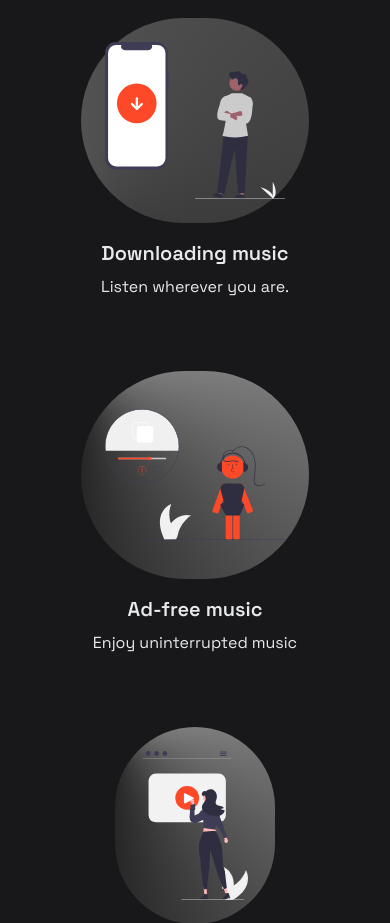
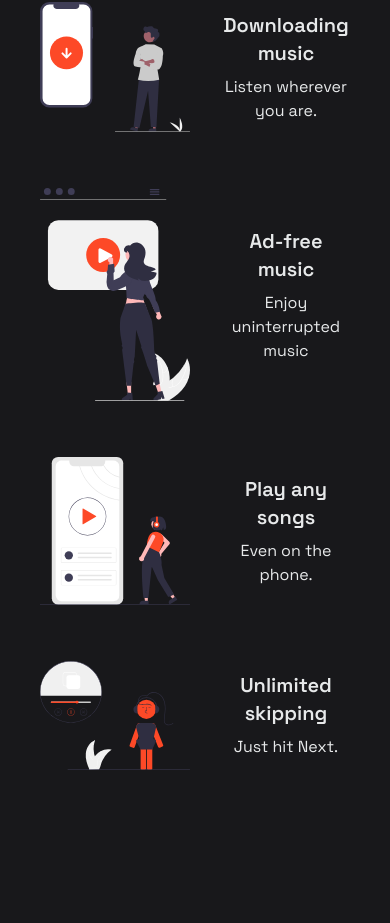
Before and after one commit to hjubsoni/music-app, a Next.js app: page / in a window 390 px wide. Shown: the part 1318-2241 px from the top of the page. After the commit the page ends 2128 px from the top, so only its background shows below. Built offline with nearby package versions, Linux system fonts and the light colour scheme; no server answers.

Commit message:
fix mobile design

```diff
--- /dev/null
+++ b/components/PremiumSection/PremiumCard.tsx
@@ -0,0 +1,25 @@
+import React from 'react';
+import Image from 'next/image';
+import { type ImageProps } from 'next/image';
+
+interface delegateProps {
+  src: string;
+  alt: string;
+  width: number;
+  height: number;
+  children: React.ReactNode;
+}
+
+function PremiumCard({ children, ...delegated }: delegateProps) {
+  return (
+    <article className="p-6 rounded-full  flex items-center justify-center  gap-8 sm:flex-col">
+      <Image {...delegated} />
+
+      <div className="flex flex-col gap-4 items-center justify-center">
+        {children}
+      </div>
+    </article>
+  );
+}
+
+export default PremiumCard;
--- a/components/PremiumSection/PremiumSection.tsx
+++ b/components/PremiumSection/PremiumSection.tsx
@@ -1,63 +1,62 @@
 import Image from 'next/image';
 import React from 'react';
+import PremiumCard from './PremiumCard';
 
 function PremiumSection() {
   return (
-    <section className="max-w-6xl mx-auto p-4 pt-16 flex flex-col gap-12 ">
+    <section className="max-w-6xl mx-auto p-4 pt-16 flex flex-col gap-8 ">
       <h2 className="text-center font-bold text-4xl">
         Why upgrade to Premium?
       </h2>
-      <div className="grid grid-cols-1 sm:grid-cols-2  lg:grid-cols-4 place-items-center gap-6 ">
-        <article className="p-6 rounded-full  flex items-center justify-center flex-col gap-4">
-          <div className="p-6 bg-[conic-gradient(at_bottom_left,_var(--tw-gradient-stops))] from-neutral-600 via-neutral-800 to-neutral-900 rounded-full min-w-[10rem] min-h-[10rem] max-w-[40rem] max-h-[40rem] w-full h-full flex items-center justify-center">
-            <Image
-              src="/icons/premium-icon1.svg"
-              width={180}
-              height={180}
-              alt=""
-            />
-          </div>
-          <h6 className="font-semibold text-xl">Downloading music</h6>
-          <p className="-mt-2">Listen wherever you are.</p>
-        </article>{' '}
-        <article className="p-6 rounded-full  flex items-center justify-center flex-col gap-4">
-          <div className="p-6 bg-[conic-gradient(at_top_left,_var(--tw-gradient-stops))] from-neutral-300 via-neutral-800 to-neutral-900 rounded-full min-w-[13rem] min-h-[13rem] max-w-[40rem] max-h-[40rem]  flex items-center justify-center">
-            <Image
-              src="/icons/premium-icon2.svg"
-              width={180}
-              height={180}
-              alt=""
-            />
-          </div>
-          <h6 className="font-semibold text-xl">Ad-free music</h6>
-          <p className="-mt-2">Enjoy uninterrupted music</p>
-        </article>{' '}
-        <article className="p-6  rounded-full flex items-center justify-center flex-col gap-4">
-          <div className="p-6 bg-[conic-gradient(at_top_left,_var(--tw-gradient-stops))] from-neutral-300 via-neutral-800 to-neutral-900 rounded-full min-w-[10rem] min-h-[10rem] max-w-[40rem] max-h-[40rem]  flex items-center justify-center">
-            <Image
-              src="/icons/premium-icon3.svg"
-              width={105}
-              height={105}
-              alt=""
-            />
-          </div>
-          <h6 className="font-semibold text-xl">Play any songs</h6>
-          <p className="-mt-2">Even on the phone.</p>
-        </article>
-        <article className="p-6 rounded-full  flex items-center justify-center flex-col gap-4">
-          <div className="p-6 bg-[conic-gradient(at_top_left,_var(--tw-gradient-stops))] from-neutral-300 via-neutral-800 to-neutral-900 to-neutral-900g-gray-500 rounded-full min-w-[10rem] min-h-[10rem] max-w-[40rem] max-h-[40rem]  flex items-center justify-center">
-            <Image
-              src="/icons/premium-icon.svg"
-              width={180}
-              height={180}
-              alt=""
-            />
-          </div>
-          <h6 className="font-semibold text-xl">
+      <div className="grid grid-cols-1 gap-2 sm:grid-cols-2  lg:grid-cols-4 justify-center items-baseline lg:gap-4 ">
+        <PremiumCard
+          src="/icons/premium-icon1.svg"
+          alt="h"
+          width={150}
+          height={150}
+        >
+          <h6 className="font-semibold text-xl text-center">
+            Downloading music
+          </h6>
+          <p className="-mt-2 text-center">
+            Listen wherever you are.
+          </p>
+        </PremiumCard>{' '}
+        <PremiumCard
+          src="/icons/premium-icon3.svg"
+          alt="h"
+          width={150}
+          height={110}
+        >
+          <h6 className="font-semibold text-xl text-center">
+            Ad-free music
+          </h6>
+          <p className="-mt-2 text-center">
+            Enjoy uninterrupted music
+          </p>
+        </PremiumCard>{' '}
+        <PremiumCard
+          src="/icons/premium-icon.svg"
+          alt="h"
+          width={150}
+          height={150}
+        >
+          <h6 className="font-semibold text-xl text-center">
+            Play any songs
+          </h6>
+          <p className="-mt-2 text-center">Even on the phone.</p>
+        </PremiumCard>
+        <PremiumCard
+          src="/icons/premium-icon2.svg"
+          alt="h"
+          width={150}
+          height={150}
+        >
+          <h6 className="font-semibold text-xl text-center">
             Unlimited skipping
           </h6>
-          <p className="-mt-2">Just hit Next.</p>
-        </article>
+          <p className="-mt-2 text-center">Just hit Next.</p>
+        </PremiumCard>
       </div>
     </section>
   );
```
